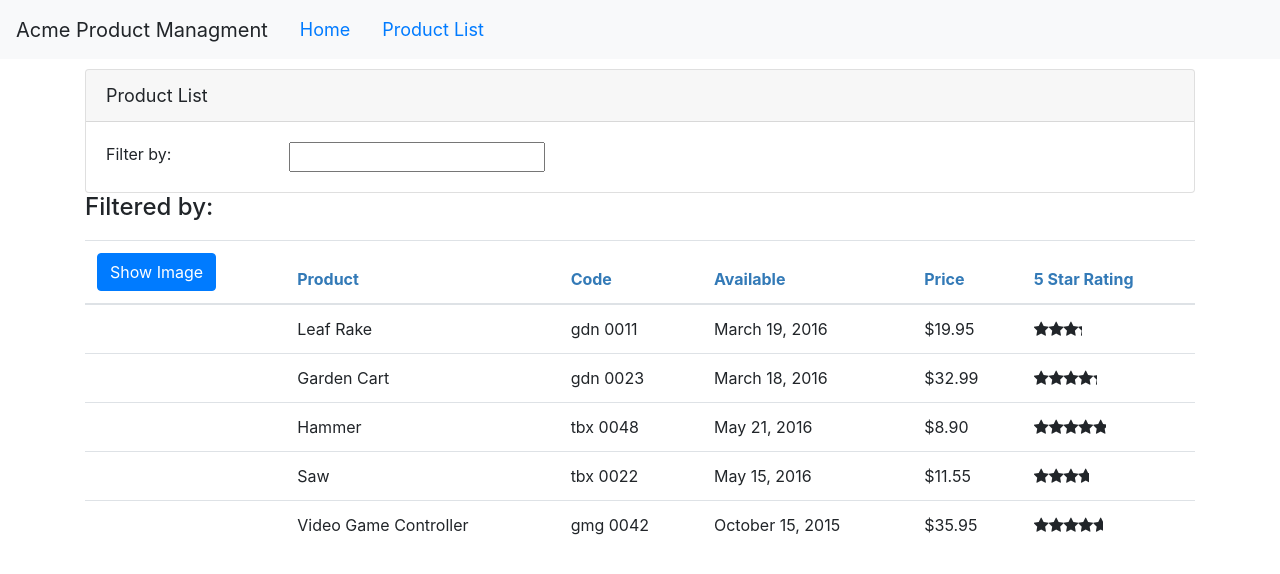
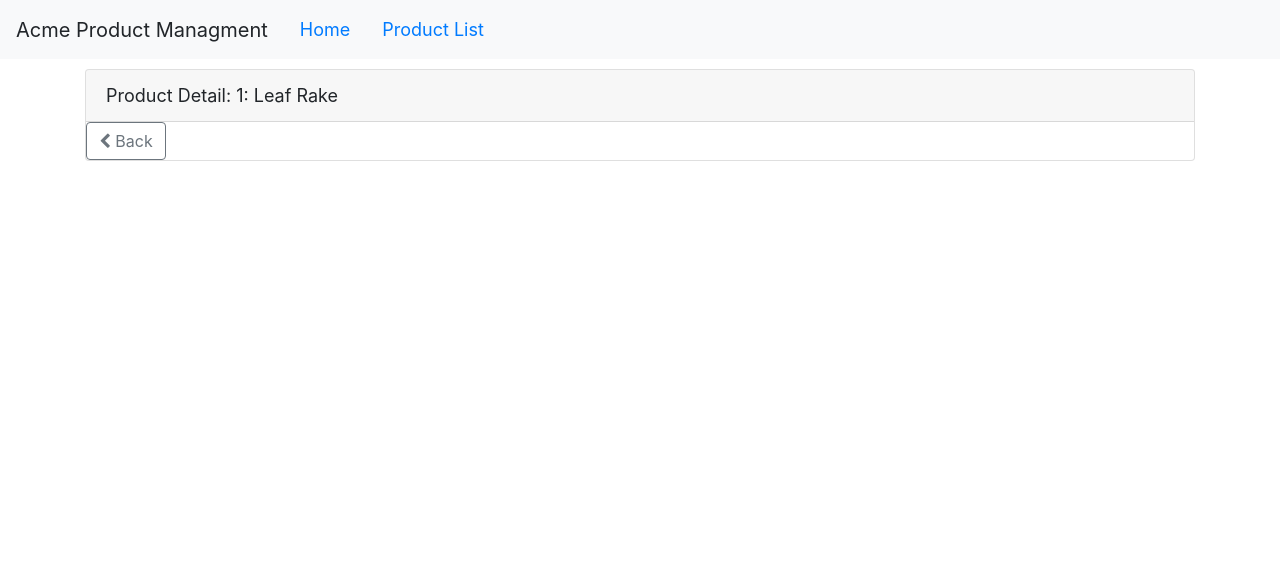
Before and after one commit to bWalshPdx/pluralsight-angularjs-getting-started, an Angular app: page /products/1 in a window 1280 px wide. Shown: the top 574 px of the page. Built offline with nearby package versions, Linux system fonts and the light colour scheme.

Commit message:
Finishing up the 'Navigation and Routing Additional Techniques' module

```diff
--- a/src/app/app.module.ts
+++ b/src/app/app.module.ts
@@ -10,6 +10,7 @@ import { ConvertToSpacesPipe } from './shared/convert-to-spaces.pipe';
 import { StarComponent } from './shared/star.component';
 import { ProductDetailComponent } from './products/product-detail.component';
 import { WelcomeComponent } from './home/welcome.component';
+import { ProductDetailGuard } from './products/product-detail.guard';
 
 @NgModule({
   declarations: [
@@ -26,7 +27,9 @@ import { WelcomeComponent } from './home/welcome.component';
     HttpClientModule,
     RouterModule.forRoot([
       {path: 'products', component: ProductListComponent},
-      {path: 'products/:id', component: ProductListComponent},
+      {path: 'products/:id',
+      canActivate: [ProductDetailGuard],
+      component: ProductDetailComponent},
       {path: 'welcome', component: WelcomeComponent},
       {path: '', redirectTo: 'welcome', pathMatch: 'full'},
       {path: '**', redirectTo: 'welcome', pathMatch: 'full'},
--- a/src/app/products/product-detail.component.html
+++ b/src/app/products/product-detail.component.html
@@ -2,4 +2,10 @@
   <div class='card-header'>
     {{pageTitle + ': ' + product.productName}}
   </div>
+  <div class=''>
+    <button class='btn btn-outline-secondary'
+    (click)='onBack()'
+    style='width:80px'><i class='fa fa-chevron-left'></i> Back
+    </button>
+  </div>
 </div>
--- a/src/app/products/product-detail.component.ts
+++ b/src/app/products/product-detail.component.ts
@@ -1,14 +1,37 @@
 import { Component, OnInit } from '@angular/core';
+import {ActivatedRoute, Router} from '@angular/router';
+import { IProduct } from 'src/products/product';
 
 @Component({
   templateUrl: './product-detail.component.html',
   styleUrls: ['./product-detail.component.css']
 })
 export class ProductDetailComponent implements OnInit {
+  pageTitle: string = 'Product Detail';
+  product: IProduct;
 
-  constructor() { }
+  constructor(private route: ActivatedRoute, private router: Router) {
+
+  }
 
   ngOnInit() {
+    let id = +this.route.snapshot.paramMap.get('id');
+
+    this.pageTitle += `: ${id}`;
+    this.product = {
+      'productId': id,
+      'productName': 'Leaf Rake',
+      'productCode': 'GDN-0011',
+      'releaseDate': 'March 19, 2016',
+      'description': 'Leaf rake with 48-inch wooden handle',
+      'price': 19.95,
+      'starRating': 3.2,
+      'imageUrl': 'https://openclipart.org/image/300px/svg_to_png/26215/Anonymous_Leaf_Rake.png'
+    }
+  }
+
+  onBack(): void {
+    this.router.navigate(['/products']);
   }
 
 }
--- /dev/null
+++ b/src/app/products/product-detail.guard.ts
@@ -0,0 +1,23 @@
+import { Injectable } from '@angular/core';
+import { CanActivate, ActivatedRouteSnapshot, RouterStateSnapshot, Router } from '@angular/router';
+import { Observable } from 'rxjs';
+
+@Injectable({
+  providedIn: 'root'
+})
+export class ProductDetailGuard implements CanActivate {
+
+  constructor(private router: Router){
+
+  }
+
+  canActivate(next: ActivatedRouteSnapshot, state: RouterStateSnapshot): Observable<boolean> | Promise<boolean> | boolean {
+    let id = +next.url[1].path;
+    if(isNaN(id) || id < 1){
+      alert("Invalid product Id");
+      this.router.navigate(['/product']);
+      return false;
+    }
+    return true;
+  }
+}
--- a/src/products/product-list.component.html
+++ b/src/products/product-list.component.html
@@ -49,7 +49,9 @@
                   [style.margin.px] = 'imageMargin'
                   >
           </td>
-          <td>{{product.productName}}</td>
+          <td>
+            <a [routerLink]="['/products', product.productId]">{{product.productName}}</a>
+          </td>
           <td>{{product.productCode | lowercase | convertToSpaces:'-' }}</td>
           <td>{{product.releaseDate}}</td>
           <td>{{product.price | currency: 'USD': 'symbol':'1.2-2'}}</td>
```
Also changed, not shown: 1 other file (tests, documents, lock files or other folders).
